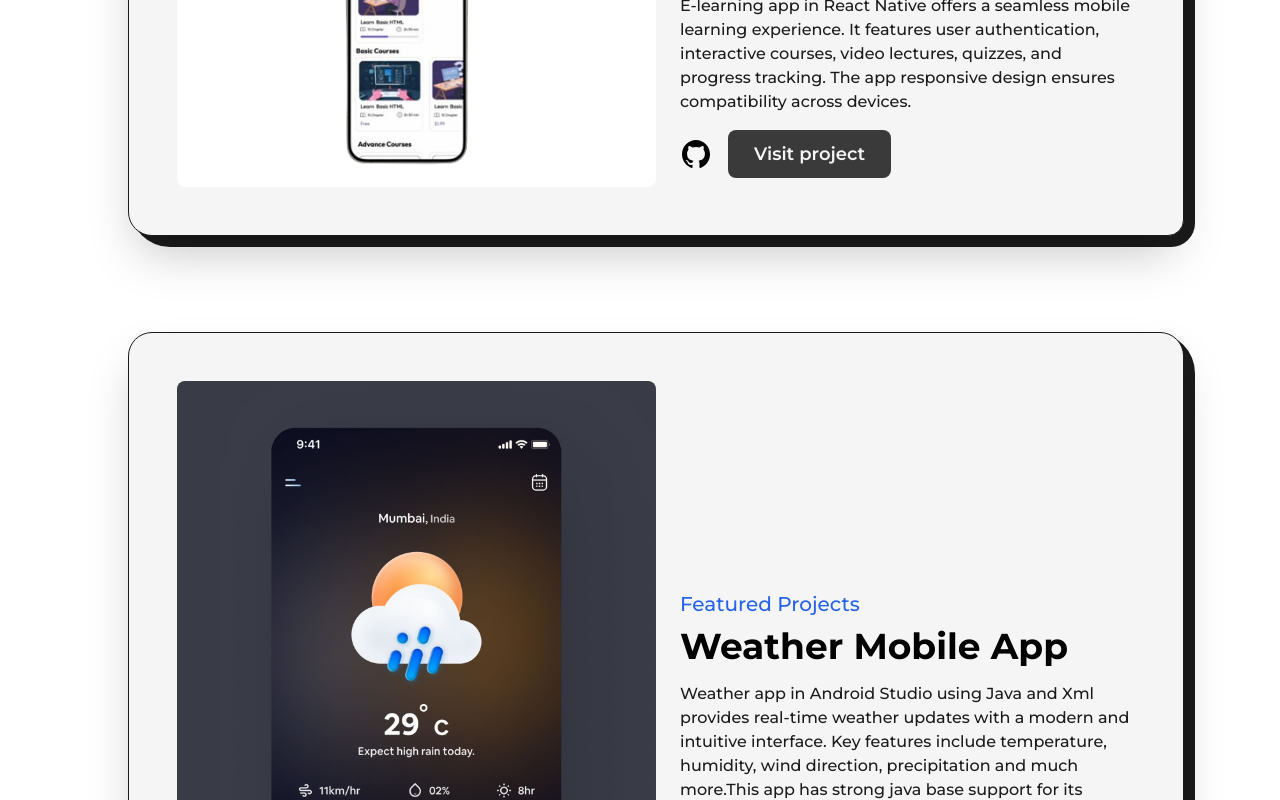
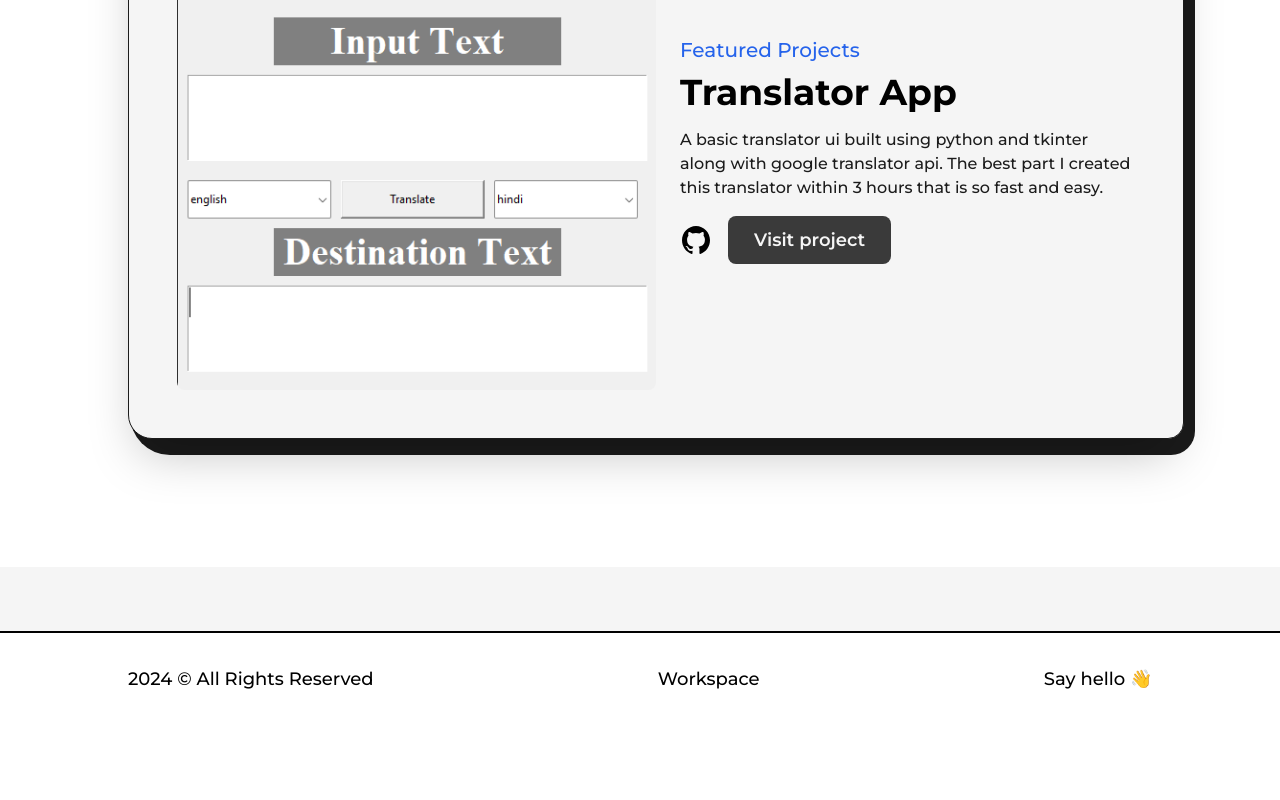
Before and after one commit to ksroyal100/Portfolio.github.io, a Next.js app: page /projects in a window 1280 px wide. Shown: the part 1440-2240 px from the top of the page. After the commit the page ends 2165 px from the top, so only its background shows below. Built offline with nearby package versions, Linux system fonts and the light colour scheme.

Commit message:
project added

```diff
--- a/src/pages/projects.js
+++ b/src/pages/projects.js
@@ -9,7 +9,7 @@ import ecommpic from '../../public/images/projects/ecommpic.png'
 import cabbook from '../../public/images/projects/cabbook.png'
 import elearnpic from '../../public/images/projects/elearnpic.png'
 import traslator from '../../public/images/projects/Translator.png'
-import weather from '../../public/images/projects/weather.jpg'
+import planner from '../../public/images/projects/plannerapp.png'
 
 
 
@@ -109,7 +109,7 @@ Application.
                               type='Featured Projects'
                           />
                       </div>
-                      <div className='col-span-12'>
+                      {/* <div className='col-span-12'>
                           <FeaturedProject
                               img={cabbook}
                               title='Cab Booking Web App'
@@ -119,26 +119,15 @@ Application.
                               github='https://github.com/ksroyal100/CabBooking-Frontend'
                               type='Featured Projects'
                           />
-                      </div>
+                      </div> */}
                       <div className='col-span-12'>
                           <FeaturedProject
-                              img={elearnpic}
-                              title='E-Learning Mobile App'
-                              summary='E-learning app in React Native offers a seamless mobile learning experience. It features user authentication, interactive courses, video lectures, quizzes, and progress tracking. The app responsive design ensures compatibility across devices.
+                              img={planner}
+                              title='Budget Planner Mobile App'
+                              summary='Budget Planner app in React Native offers money management. It features user authentication, interactive data visualization, budget tracking. The app responsive design ensures compatibility across mobile devices.
 '
                               link='https://cabbooking-frontend.vercel.app/'
                               github='https://github.com/ksroyal100/CabBooking-Frontend'
-                              type='Featured Projects'
-                          />
-                      </div>
-                      <div className='col-span-12'>
-                          <FeaturedProject
-                              img={weather}
-                              title='Weather Mobile App'
-                              summary='Weather app in Android Studio using Java and Xml provides real-time weather updates with a modern and intuitive interface. Key features include temperature, humidity, wind direction, precipitation and much more.This app has strong java base support for its functionality and native support.
-'
-                              link='https://github.com/ksroyal100/Weather-App'
-                              github='https://github.com/ksroyal100/Weather-App'
                               type='Featured Projects'
                           />
                       </div>
```
Also changed, not shown: public/images/projects/plannerapp.png (added).
